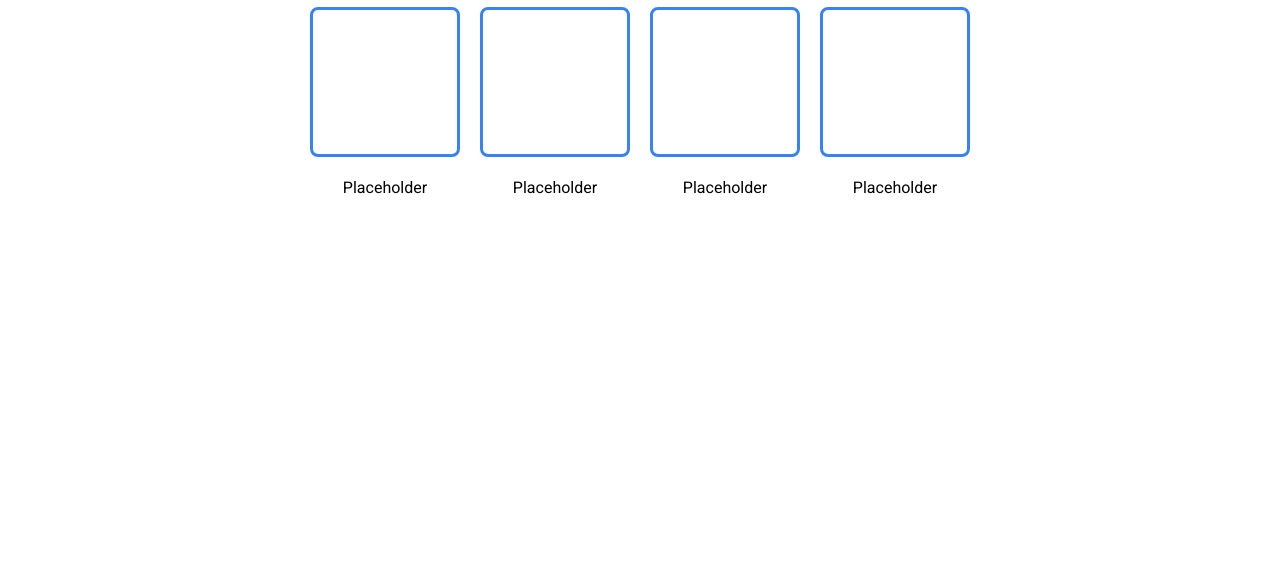
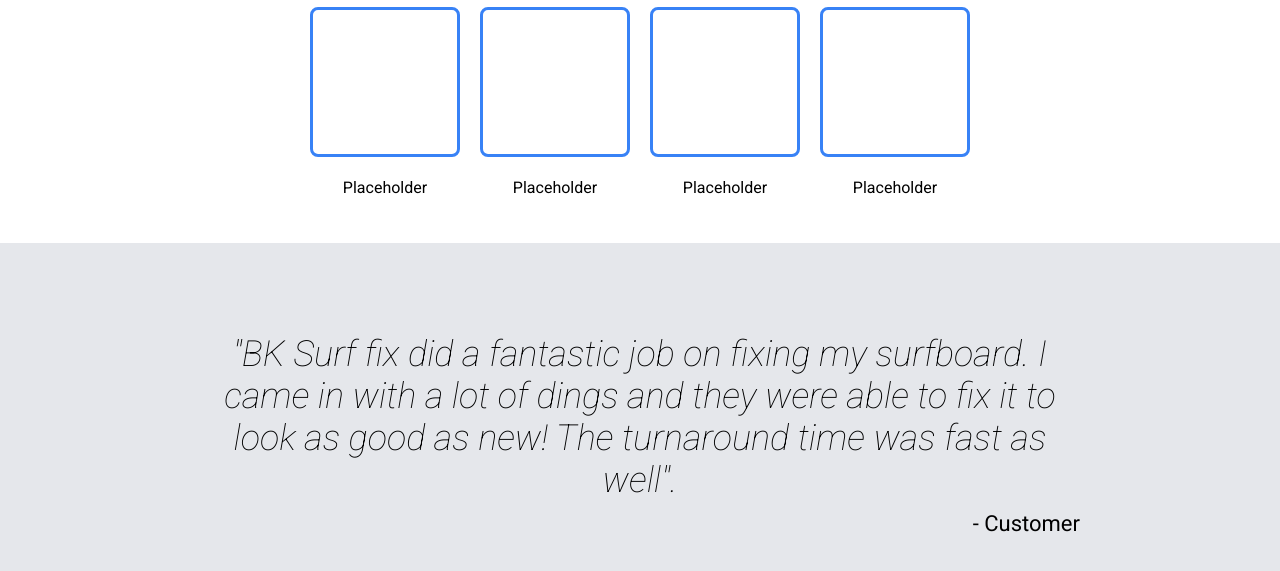
Before and after one commit to RomanFisc/landing-page, a plain HTML site: page index.html in a window 1280 px wide. Shown: the part 591-1162 px from the top of the page. Before the commit the page ends 834 px from the top, so only its background shows below. Drawn offline with Linux system fonts and the light colour scheme.

Commit message:
added quotation section to landing page

```diff
--- a/index.html
+++ b/index.html
@@ -9,6 +9,9 @@
     <link rel="preconnect" href="https://fonts.googleapis.com">
     <link rel="preconnect" href="https://fonts.gstatic.com" crossorigin>
     <link href="https://fonts.googleapis.com/css2?family=Roboto&display=swap" rel="stylesheet">
+    <link rel="preconnect" href="https://fonts.googleapis.com">
+    <link rel="preconnect" href="https://fonts.gstatic.com" crossorigin>
+    <link href="https://fonts.googleapis.com/css2?family=Roboto:ital,wght@0,400;1,100&display=swap" rel="stylesheet">
 </head>
 <body>
 <div class="container">
@@ -54,7 +57,8 @@
         </div>
     </div>
     <div class="quote-section">
-
+        <div class="quote">"BK Surf fix did a fantastic job on fixing my surfboard. I came in with a lot of dings and they were able to fix it to look as good as new! The turnaround time was fast as well".</div>
+        <div class="person">- Customer</div>
     </div>
 
 
--- a/style.css
+++ b/style.css
@@ -143,3 +143,23 @@ body {
 }
 
 /* Quote Section */
+.quote-section {
+    background-color: #e5e7eb;
+    display: flex;
+    flex-direction: column;
+    padding: 90px 200px 90px;
+}
+
+.quote {
+    font-size: 36px;
+    font-style: italic;
+    font-weight: 100;
+}
+
+.person {
+    text-align: right;
+    font-size: 22px;
+    margin-top: 10px;
+}
+
+/* Sign up section */
```
